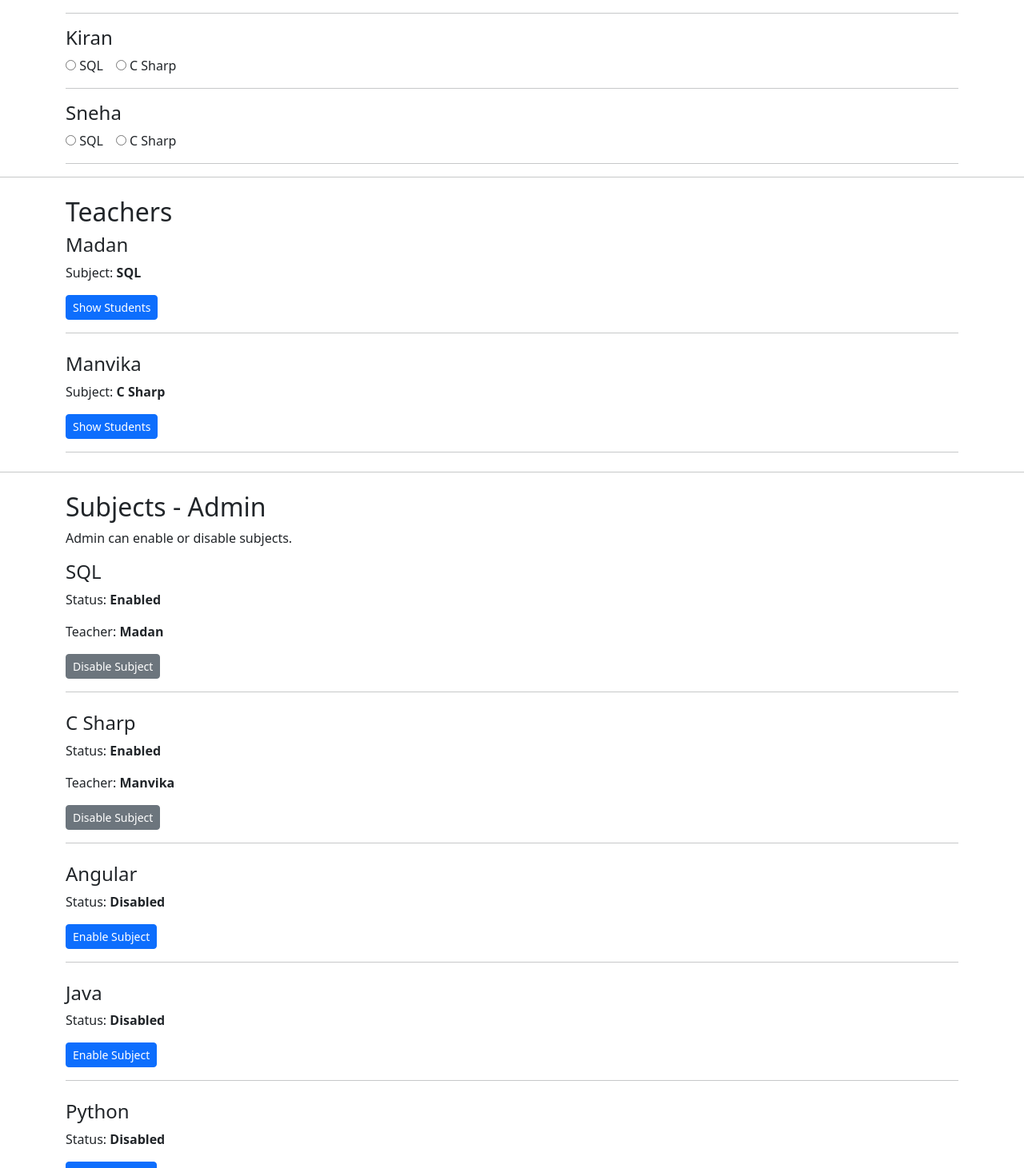
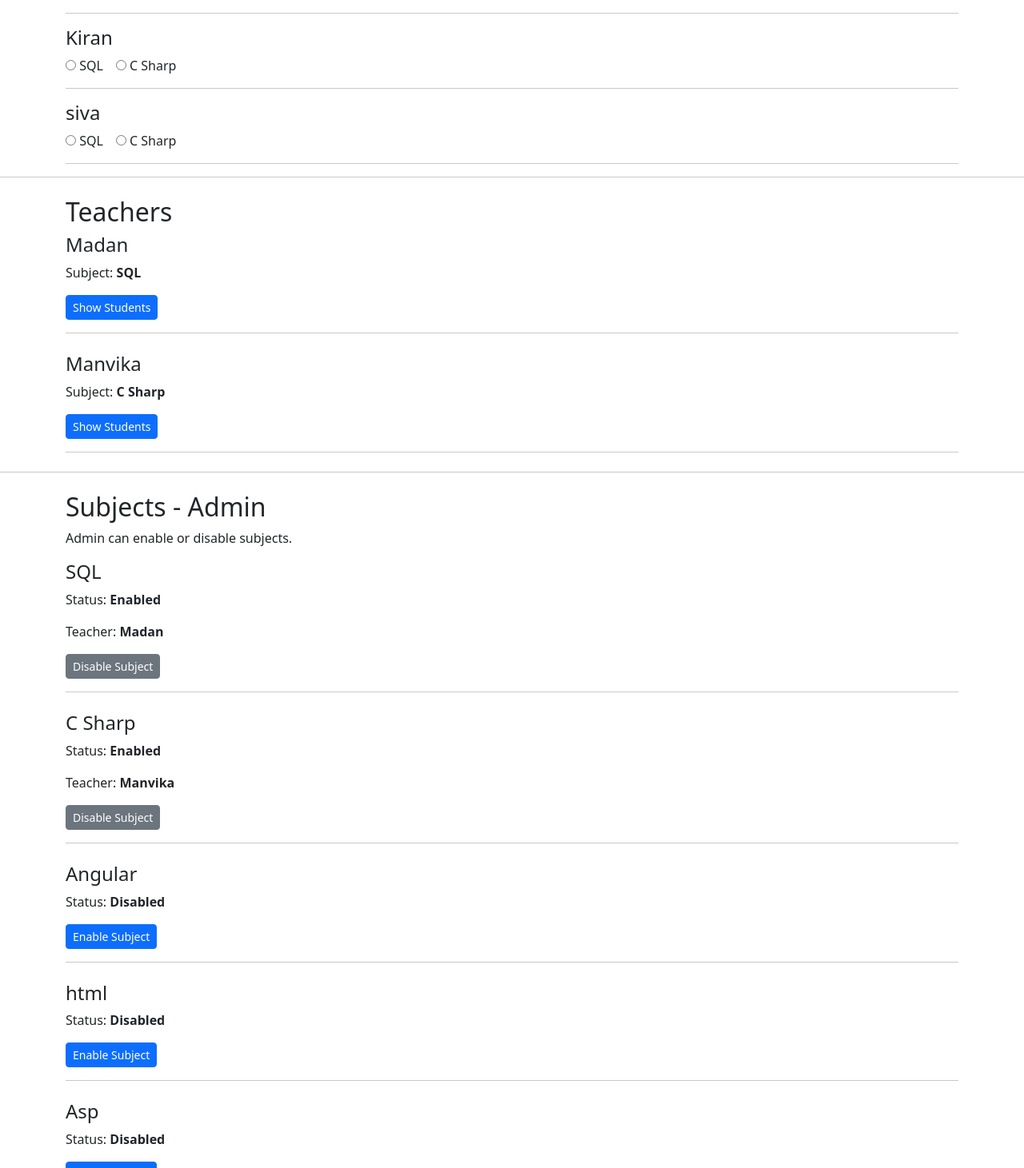
Before and after one commit to mahendrapmisard/AngulardemoApplication, an Angular app: page / in a window 1280 px wide. Shown: the part 688-2149 px from the top of the page at 80% size. Built offline with nearby package versions, Linux system fonts and the light colour scheme.

Commit message:
small change

```diff
--- a/src/app/shared-service.ts
+++ b/src/app/shared-service.ts
@@ -22,12 +22,12 @@ export class SharedService {
     },
     {
       id: 4,
-      name: 'Java',
+      name: 'html',
       enabled: false,
     },
     {
       id: 5,
-      name: 'Python',
+      name: 'Asp',
       enabled: false,
     },
   ];
@@ -53,14 +53,14 @@ export class SharedService {
     },
     {
       id: 4,
-      name: 'Ravi',
-      subject: 'Java',
+      name: 'Vamsi',
+      subject: 'html',
       showStudents: false,
     },
     {
       id: 5,
       name: 'Suresh',
-      subject: 'Python',
+      subject: 'Asp',
       showStudents: false,
     },
   ];
@@ -88,7 +88,7 @@ export class SharedService {
     },
     {
       id: 5,
-      name: 'Vamsi',
+      name: 'Varun',
       selectedSubject: '',
     },
     {
@@ -103,7 +103,7 @@ export class SharedService {
     },
     {
       id: 8,
-      name: 'Sneha',
+      name: 'siva',
       selectedSubject: '',
     },
   ];
```
